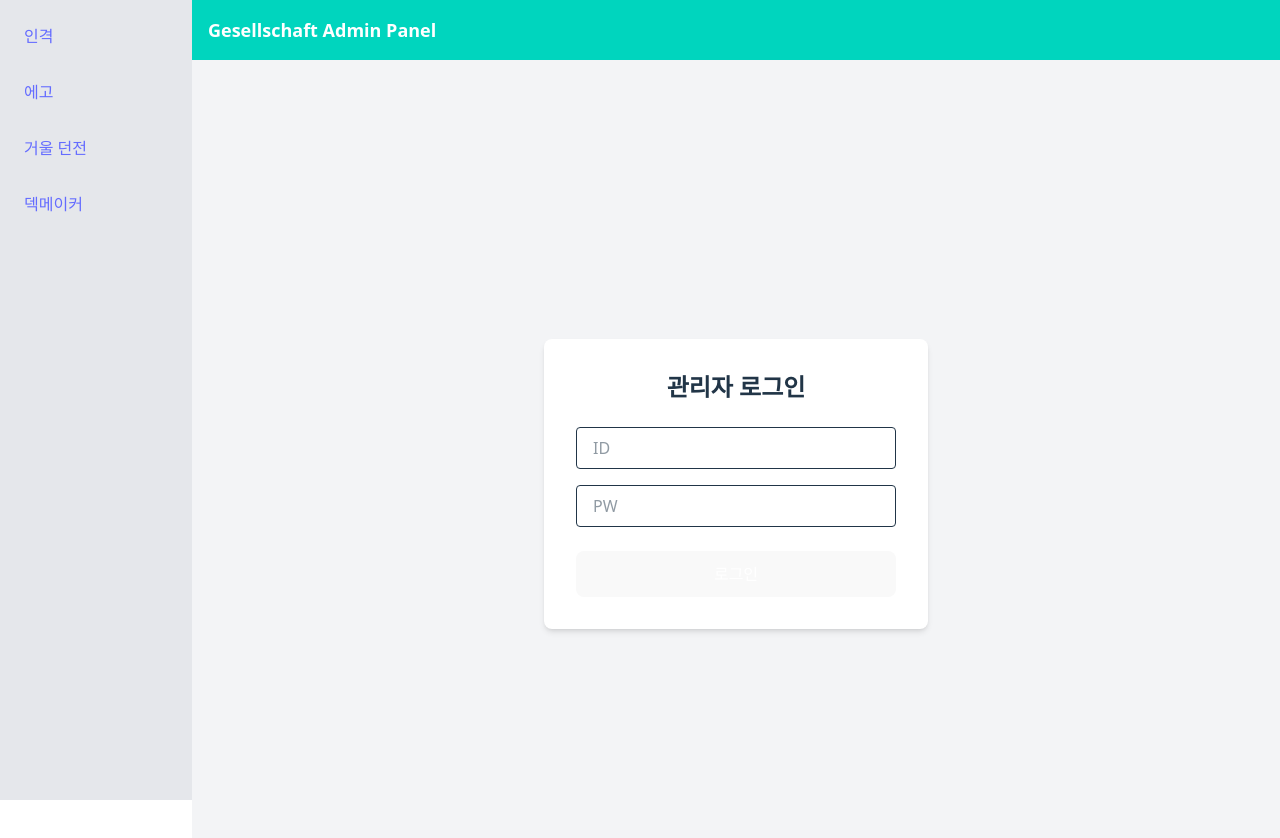
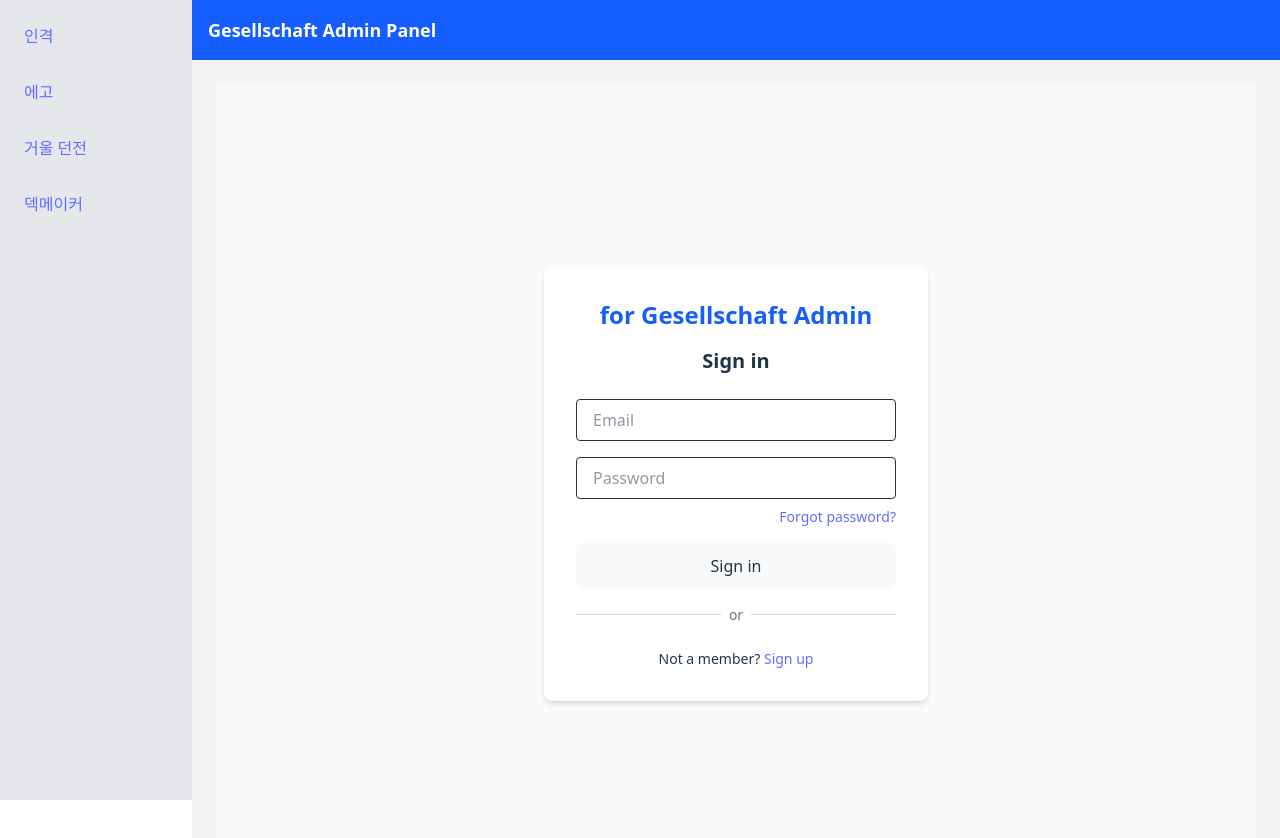
Before and after one commit to yyubin/gesellschaft.admin, a React (Vite) app: page /login in a window 1280 px wide. Shown: the top 838 px of the page. Built offline with nearby package versions, Linux system fonts and the light colour scheme; no server answers.

Commit message:
design: change login form

```diff
--- a/src/components/Sidebar.tsx
+++ b/src/components/Sidebar.tsx
@@ -18,7 +18,7 @@ const Sidebar = () => {
             key={item.to}
             to={item.to}
             className={`p-2 rounded text-left ${
-              pathname === item.to ? 'bg-white shadow' : ''
+              pathname === item.to ? 'bg-blue shadow' : ''
             } hover:bg-white`}
           >
             {item.label}
--- a/src/components/Topbar.tsx
+++ b/src/components/Topbar.tsx
@@ -19,7 +19,7 @@ const Topbar = () => {
   }, []);
 
   return (
-    <div className="bg-teal-400 p-4 text-white text-lg font-semibold flex justify-between items-center">
+    <div className="bg-blue-600 p-4 text-white text-lg font-semibold flex justify-between items-center">
       <span>Gesellschaft Admin Panel</span>
       {user && <span>{user.username} 관리자님 안녕하세요</span>}
     </div>
--- a/src/pages/LoginPage.tsx
+++ b/src/pages/LoginPage.tsx
@@ -1,10 +1,9 @@
-// src/pages/LoginPage.tsx
 import { useState } from 'react';
+import { useNavigate } from 'react-router-dom';
 import { apiClient } from '../api/axios';
-import { useNavigate } from 'react-router-dom';
 
 const LoginPage = () => {
-  const [username, setUsername] = useState('');
+  const [email, setEmail] = useState('');
   const [password, setPassword] = useState('');
   const navigate = useNavigate();
 
@@ -12,7 +11,7 @@ const LoginPage = () => {
     try {
       await apiClient.post(
         '/login',
-        { username, password },
+        { username: email, password },
         { withCredentials: true }
       );
       navigate('/');
@@ -22,26 +21,55 @@ const LoginPage = () => {
   };
 
   return (
-    <div className="flex justify-center items-center h-screen bg-gray-100">
-      <div className="bg-white shadow-md p-8 rounded-lg w-96">
-        <h2 className="text-2xl font-bold mb-6 text-center">관리자 로그인</h2>
+    <div className="flex items-center justify-center min-h-screen bg-gray-50">
+      <div className="bg-white p-8 rounded-lg shadow-md w-full max-w-sm">
+        {/* 로고 */}
+        <div className="flex justify-center mb-4">
+          <div className="text-2xl font-bold text-blue-600">for Gesellschaft Admin</div>
+        </div>
+
+        <h2 className="text-xl font-semibold text-center mb-6">Sign in</h2>
+
         <input
-          className="w-full border px-4 py-2 mb-4 rounded"
-          placeholder="ID"
-          onChange={(e) => setUsername(e.target.value)}
+          className="w-full border px-4 py-2 mb-4 rounded focus:outline-none focus:ring-2 focus:ring-blue-500"
+          placeholder="Email"
+          type="email"
+          value={email}
+          onChange={(e) => setEmail(e.target.value)}
         />
         <input
-          className="w-full border px-4 py-2 mb-6 rounded"
+          className="w-full border px-4 py-2 mb-2 rounded focus:outline-none focus:ring-2 focus:ring-blue-500"
+          placeholder="Password"
           type="password"
-          placeholder="PW"
+          value={password}
           onChange={(e) => setPassword(e.target.value)}
         />
+
+        <div className="text-right text-sm mb-4">
+          <a href="#" className="text-blue-600 hover:underline">
+            Forgot password?
+          </a>
+        </div>
+
         <button
           onClick={login}
-          className="w-full bg-gray-900 text-white py-2 rounded hover:bg-gray-800"
+          className="w-full bg-blue-600 py-2 rounded hover:bg-blue-700 transition"
         >
-          로그인
+          Sign in
         </button>
+
+        <div className="flex items-center my-4">
+          <div className="flex-grow border-t border-gray-300"></div>
+          <span className="mx-2 text-gray-500 text-sm">or</span>
+          <div className="flex-grow border-t border-gray-300"></div>
+        </div>
+
+        <div className="text-center text-sm mt-6">
+          Not a member?{' '}
+          <a href="#" className="text-blue-600 hover:underline">
+            Sign up
+          </a>
+        </div>
       </div>
     </div>
   );
```
